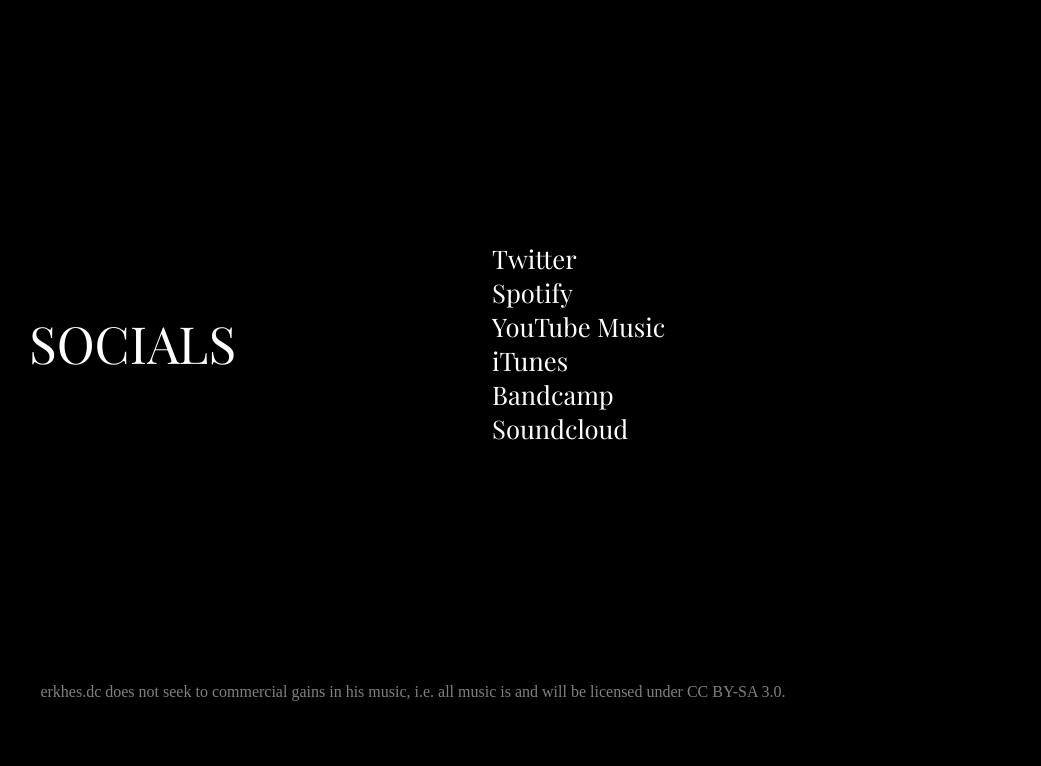
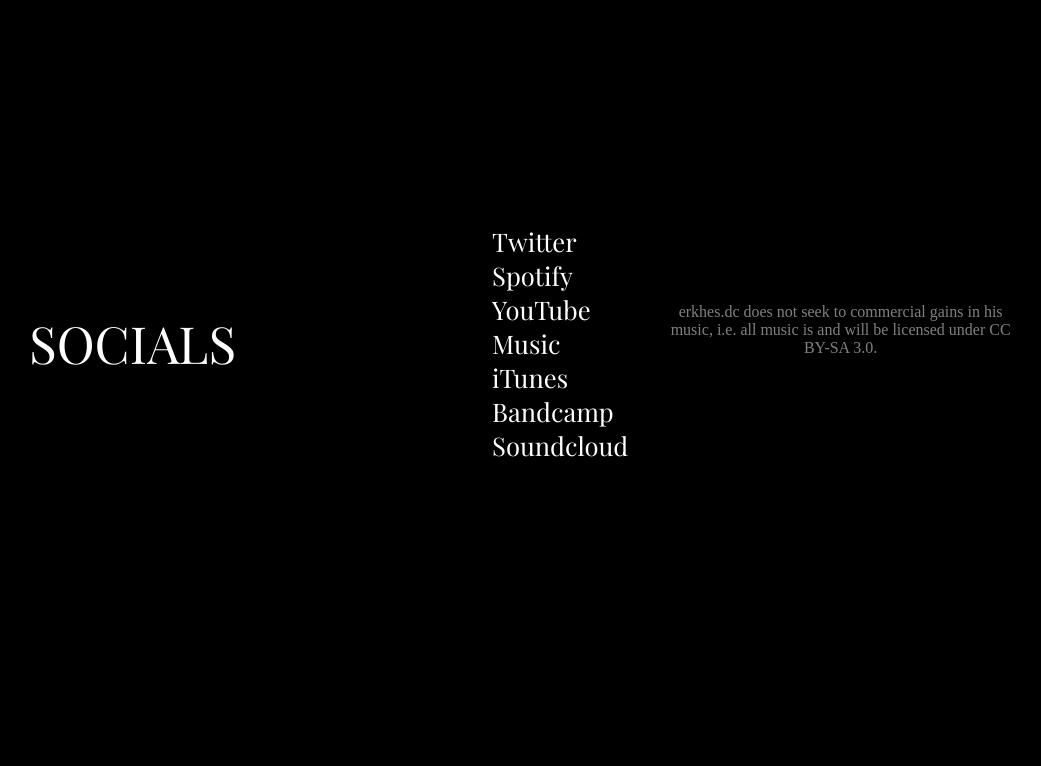
Before and after one commit to erkhesdc/erkhesdc, a plain HTML site: page index.html in a window 1280 px wide. Shown: the part 2397-3163 px from the top of the page, without its empty margins (227-1268 px from the left). After the commit the page ends 3080 px from the top, so only its background shows below. Drawn offline with nearby package versions, Linux system fonts and the light colour scheme.

Commit message:
Update index.html

```diff
--- a/index.html
+++ b/index.html
@@ -42,8 +42,7 @@
 
     </section>
 
-    <section>
-        <div id="socials">
+    <section id="socials">
         <div class="title">SOCIALS</div>
         <div id="socials-items">
             <a class="socials-item" href="https://twitter.com/erkhesdc" target="_blank">Twitter</a>
@@ -53,7 +52,6 @@
             <a class="socials-item" href="https://erkhesdc.bandcamp.com/" target="_blank">Bandcamp</a>
             <a class="socials-item" href="https://soundcloud.com/erkhesdc" target="_blank">Soundcloud</a>
         </div>
-        </div>
         <footer id="disclaimer">
             erkhes.dc does not seek to commercial gains in his music, i.e. all music is and will be licensed under CC BY-SA 3.0.
         </footer>
```
Lines whose indentation alone changed are shown as unchanged.
